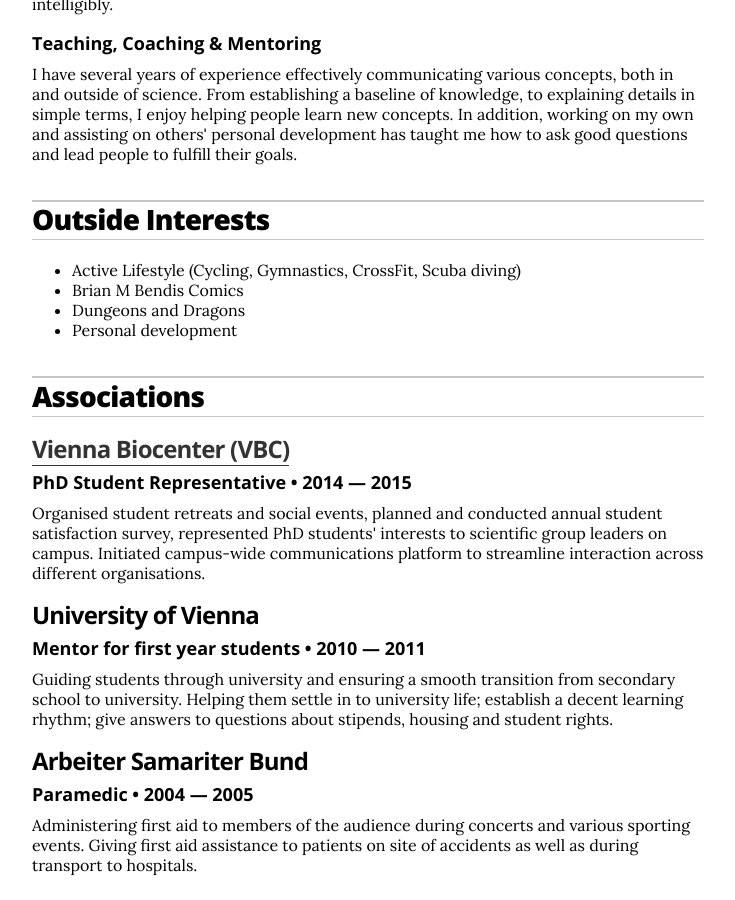
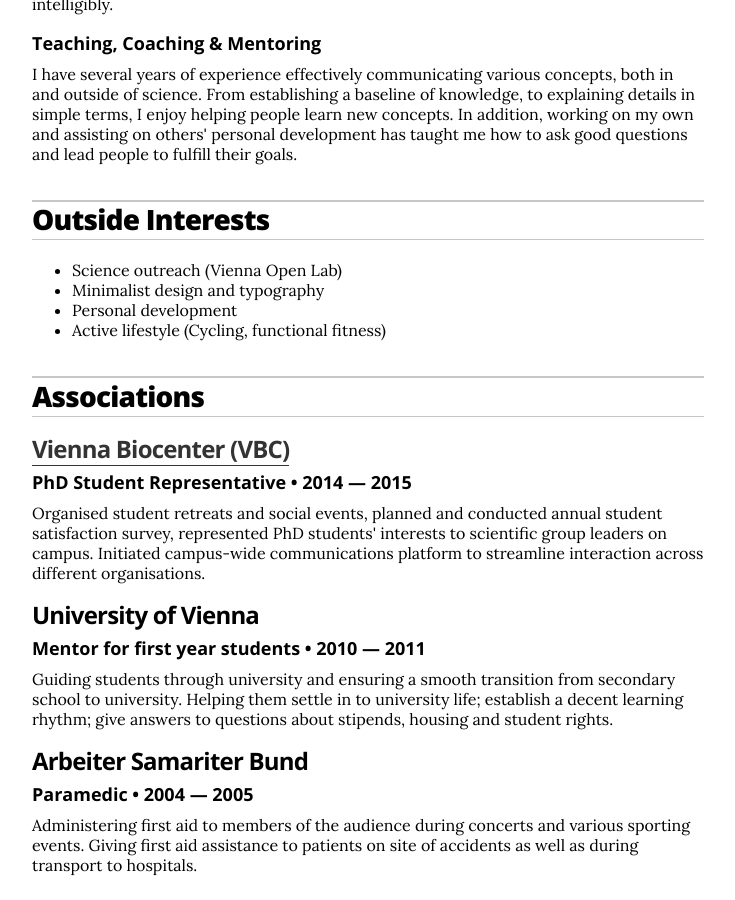
Before and after one commit to breichholf/breichholf.github.io, a Jekyll site: the page built from cv.md, in a window 1280 px wide and 900 px high, scrolled down 2306 px. Shown: the whole window, without its empty margins (272-1007 px from the left). Built offline with Jekyll 4.4.1, drawn with Linux system fonts in a browser that asks for light colours.

Commit message:
Updating manually to reflect local changes

```diff
--- a/_data/interest.yml
+++ b/_data/interest.yml
@@ -1,5 +1,5 @@
 # Interests
-- description: Active Lifestyle (Cycling, Gymnastics, CrossFit, Scuba diving)
-- description: Brian M Bendis Comics
-- description: Dungeons and Dragons
+- description: Science outreach (Vienna Open Lab)
+- description: Minimalist design and typography
 - description: Personal development
+- description: Active lifestyle (Cycling, functional fitness)
```
